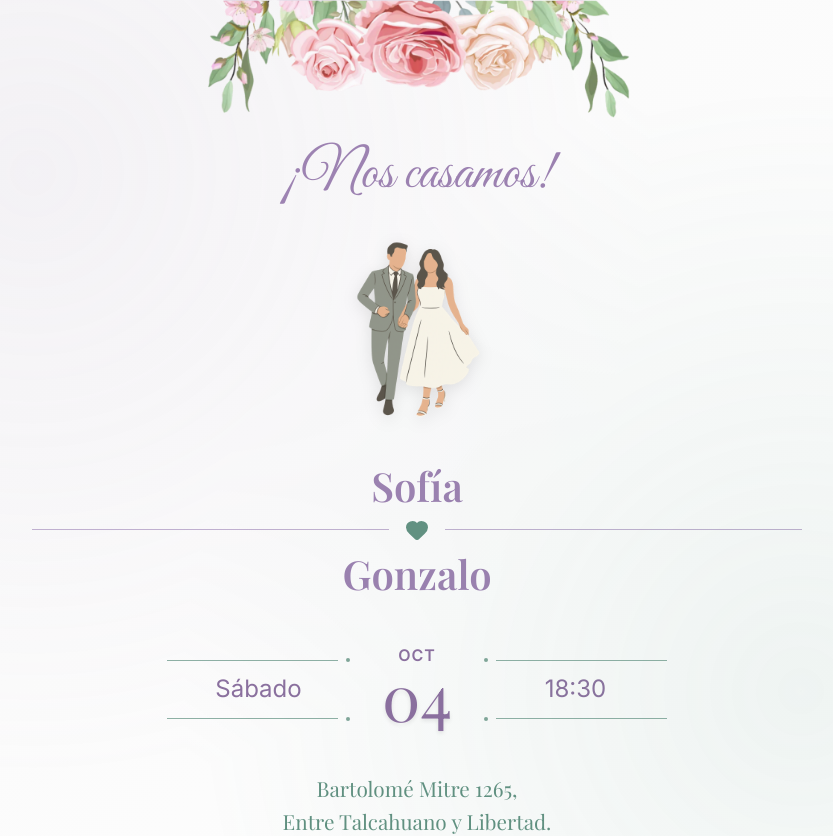
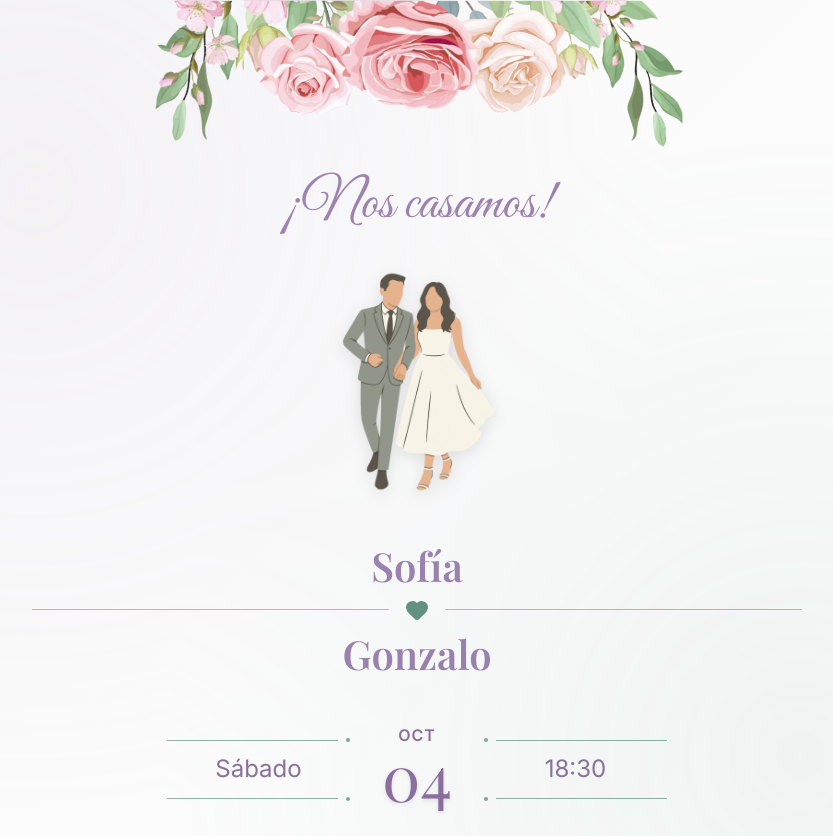
Before and after one commit to gleraromero/casamiento-sg, a React (Vite) app: page / in a window 1280 px wide. Shown: the top 836 px of the page, without its empty margins (223-1056 px from the left). Built offline with nearby package versions, Linux system fonts and the light colour scheme; a web font is replaced by a local one.

Commit message:
feat: aumentar tamaño de flores y imagen de novios para mayor prominencia

```diff
--- a/src/styles/components.css
+++ b/src/styles/components.css
@@ -39,7 +39,7 @@
 .header-flowers-img {
   max-width: 100%;
   height: auto;
-  max-height: 120px;
+  max-height: 150px;
   object-fit: contain;
 }
 
@@ -54,7 +54,7 @@
 .novios-image {
   max-width: 100%;
   height: auto;
-  max-height: 200px;
+  max-height: 250px;
   object-fit: contain;
   filter: drop-shadow(0 4px 8px rgba(0, 0, 0, 0.1));
 }
```
